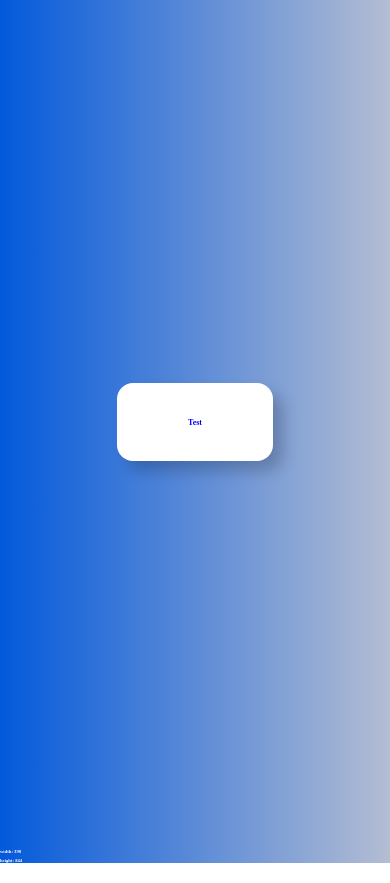
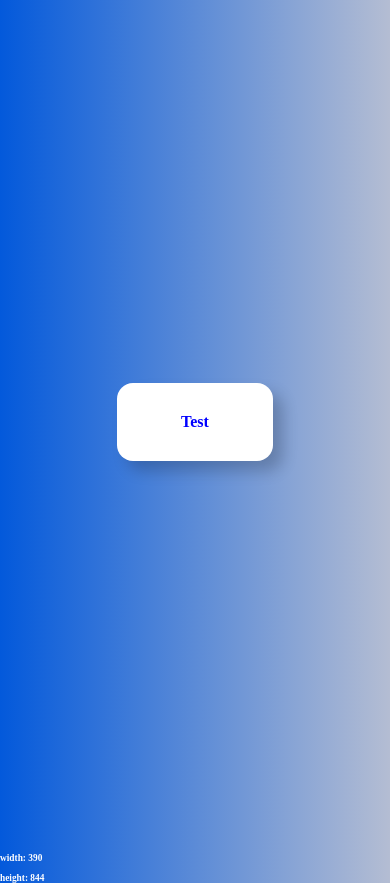
Before and after one commit to Icyxl0/Testing, a plain HTML site: page public/index.html in a window 390 px wide. Drawn offline with Linux system fonts and the light colour scheme.

Commit message:
Update style.css

```diff
--- a/public/css/style.css
+++ b/public/css/style.css
@@ -31,14 +31,14 @@ body {
 @media (max-width: 1024px) {
   body {
     color: red;
-    font-size: 0.5rem;
+    font-size: 0.8rem;
   }
 }
 
 @media (max-width: 480px) {
   body {
     color: blue;
-    font-size: 0.25rem;
+    font-size: 0.5rem;
   }
 }
 
```
